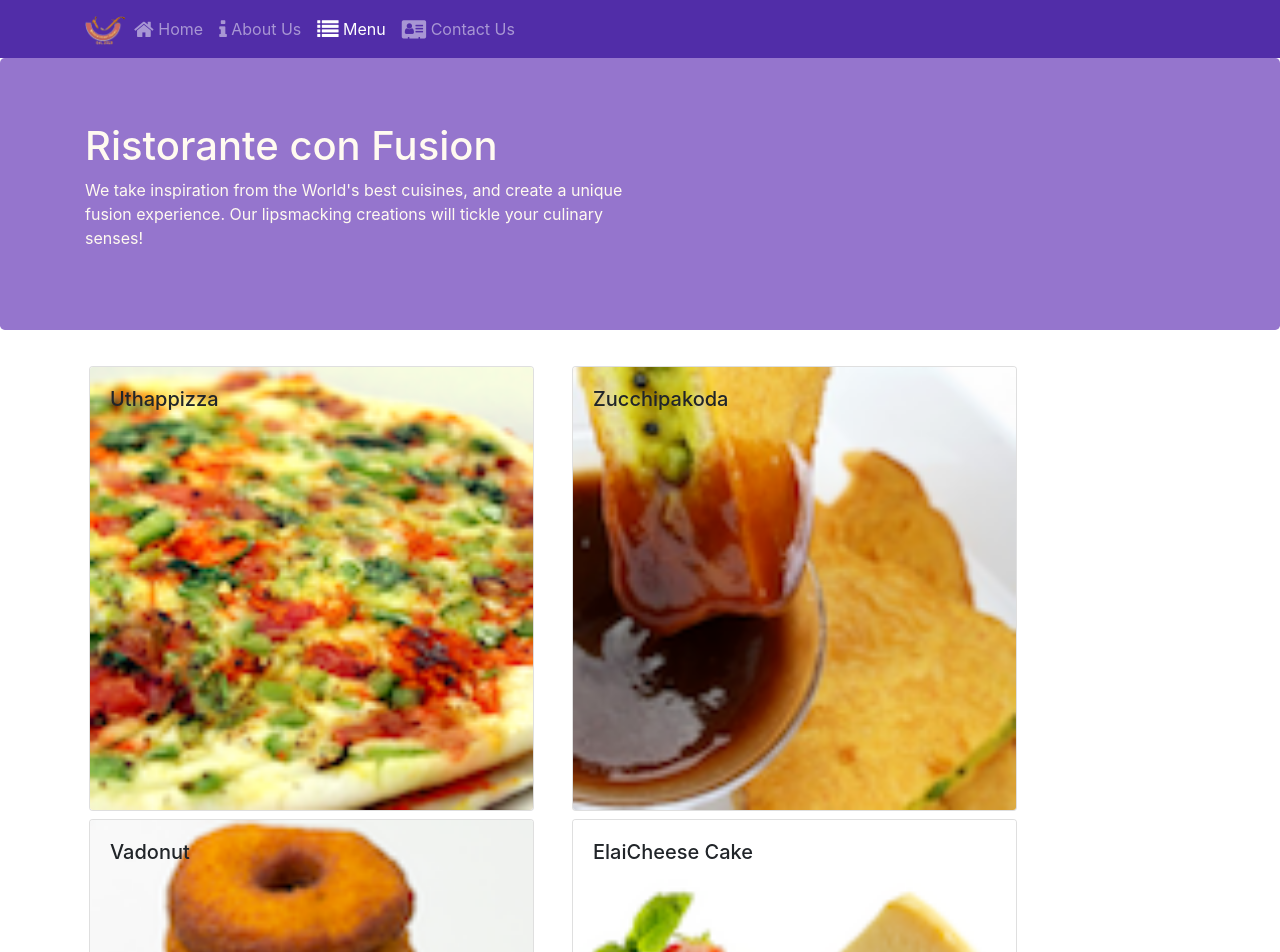
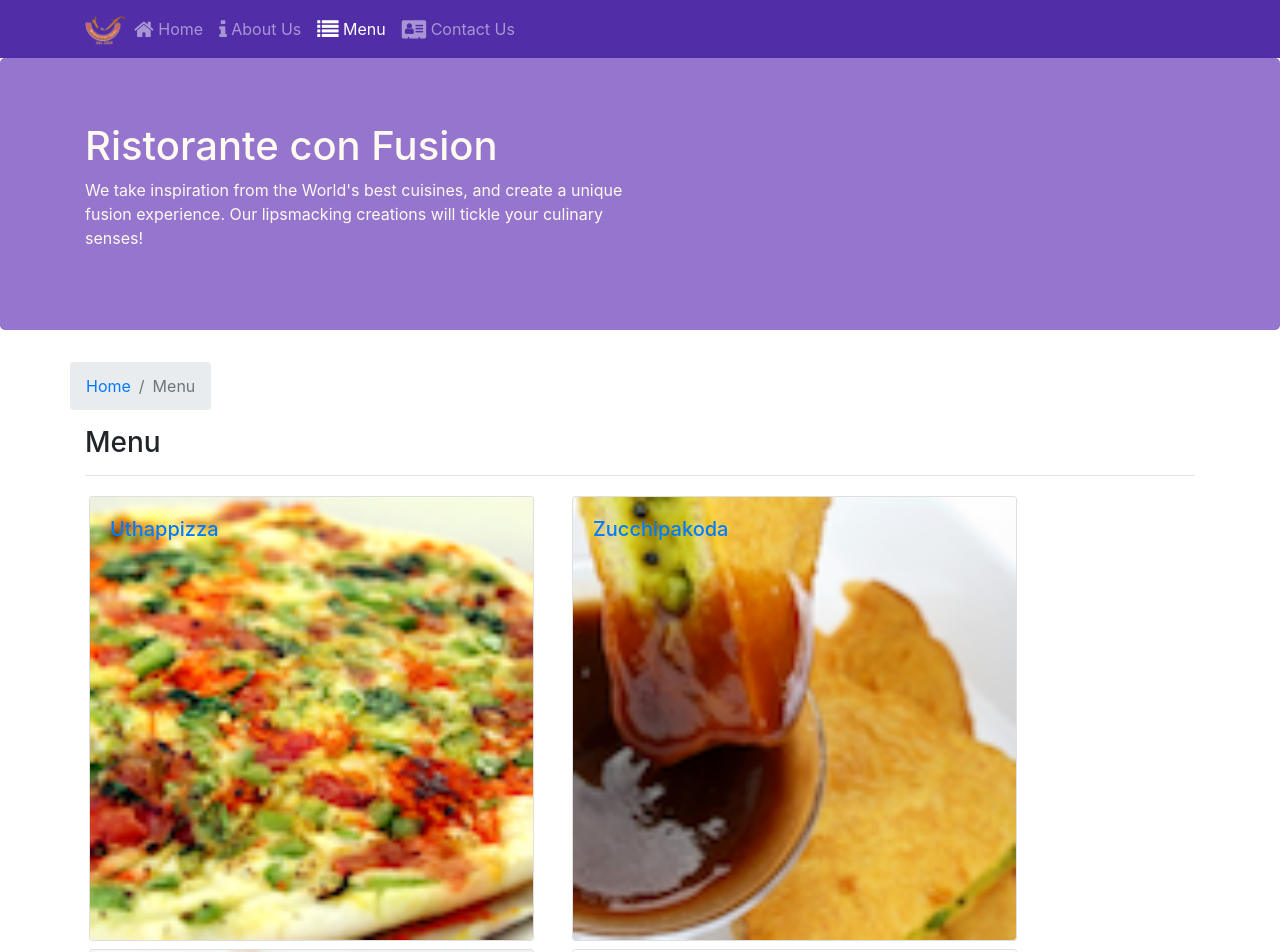
Before and after one commit to yuktish/confusionreactrest, a React (Create React App) app: page /menu in a window 1280 px wide. Shown: the top 952 px of the page. Built offline with nearby package versions, Linux system fonts and the light colour scheme.

Commit message:
Single Page Applications Part 2

```diff
--- a/src/components/ContactComponent.js
+++ b/src/components/ContactComponent.js
@@ -1,8 +1,19 @@
 import React from 'react';
-
+import {Breadcrumb, BreadcrumbItem} from 'reactstrap';
+import {Link} from 'react-router-dom';
 function Contact(props) {
     return(
         <div className="container">
+            <div className="row">
+                    <Breadcrumb>
+                        <BreadcrumbItem><Link to="/home">Home</Link></BreadcrumbItem>
+                        <BreadcrumbItem active>Contact Us</BreadcrumbItem>
+                    </Breadcrumb>
+                    <div className="col-12">
+                        <h3>Contact Us</h3>
+                        <hr />
+                    </div>
+                </div>
             <div className="row row-content">
                 <div className="col-12">
                 <h3>Location Information</h3>
--- a/src/components/DishdetailComponent.js
+++ b/src/components/DishdetailComponent.js
@@ -1,6 +1,6 @@
 import React from 'react';
-import { Card, CardImg, CardText, CardBody, CardTitle } from 'reactstrap';
-
+import { Card, CardImg, CardText, CardBody, CardTitle, Breadcrumb,BreadcrumbItem } from 'reactstrap';
+import {Link} from 'react-router-dom';
 
 
 	function RenderDish({dish}) {
@@ -59,10 +59,19 @@ import { Card, CardImg, CardText, CardBody, CardTitle } from 'reactstrap';
 		if (props.dish != null) {
 			return (
 				<div className="container">
+                    <div className="row">
+                        <Breadcrumb>
+                            <BreadcrumbItem><Link to="/menu">Menu</Link></BreadcrumbItem>
+                            <BreadcrumbItem active>{props.dish.name}</BreadcrumbItem>
+                        </Breadcrumb>
+                        <div className="col-12">
+                            <h3>{props.dish.name}</h3>
+                            <hr />
+                        </div>
+                    </div>
                 <div className="row">
-
-						<RenderDish dish={props.dish}/>
-						<RenderComments comments={props.dish.comments}/>
+					<RenderDish dish={props.dish}/>
+					<RenderComments comments={props.comments}/>
 				</div>
 				</div>
 			);
--- a/src/components/HeaderComponent.js
+++ b/src/components/HeaderComponent.js
@@ -24,7 +24,7 @@ class Header extends Component {
                 <Navbar dark expand="md">
                     <div className="container">
                         <NavbarToggler onClick={this.toggleNav} />
-                        <NavbarBrand className="mr-auto" href="/"><img src='assets/images/logo.png' height="30" width="41" alt='Ristorante Con Fusion' /></NavbarBrand>
+                        <NavbarBrand className="mr-auto" href="/"><img src="assets/images/logo.png" height="30" width="41" alt='Ristorante Con Fusion' /></NavbarBrand>
                         <Collapse isOpen={this.state.isNavOpen} navbar>
                             <Nav navbar>
                             <NavItem>
--- a/src/components/MainComponent.js
+++ b/src/components/MainComponent.js
@@ -42,12 +42,20 @@ class Main extends Component {
       );
     }
 
+    const DishWithId=({match})=>{
+      return(
+        <DishDetail dish={this.state.dishes.filter((dish) => dish.id === parseInt(match.params.dishId,10))[0]}
+            comments={this.state.comments.filter((comment) => comment.dishId === parseInt(match.params.dishId,10))} />
+      );
+    }
+
     return (
       <div>
         <Header />
         <Switch>
               <Route path='/home' component={HomePage} />
               <Route exact path='/menu' component={() => <Menu dishes={this.state.dishes} />} />
+              <Route path='/menu/:dishId' component={DishWithId} />
               <Route exact path='/contactus' component={Contact} />} />
               <Redirect to="/home" />
         </Switch>
--- a/src/components/MenuComponent.js
+++ b/src/components/MenuComponent.js
@@ -1,14 +1,15 @@
 import React from 'react';
-import { Card, CardImg, CardImgOverlay,
-    CardTitle } from 'reactstrap';
-
+import { Card, CardImg, CardImgOverlay, CardTitle, Breadcrumb, BreadcrumbItem } from 'reactstrap';
+import {Link} from 'react-router-dom';
     function RenderMenuItem ({dish, onClick}) {
         return (
             <Card>
-                <CardImg width="100%" src={dish.image} alt={dish.name} />
-                <CardImgOverlay>
-                    <CardTitle>{dish.name}</CardTitle>
-                </CardImgOverlay>
+                <Link to={`/menu/${dish.id}`}>
+                    <CardImg width="100%" src={dish.image} alt={dish.name} />
+                    <CardImgOverlay>
+                        <CardTitle>{dish.name}</CardTitle>
+                    </CardImgOverlay>
+                </Link>
             </Card>
         );
     }
@@ -26,6 +27,16 @@ import { Card, CardImg, CardImgOverlay,
         return (
             <div className="container">
                 <div className="row">
+                    <Breadcrumb>
+                        <BreadcrumbItem><Link to="/home">Home</Link></BreadcrumbItem>
+                        <BreadcrumbItem active>Menu</BreadcrumbItem>
+                    </Breadcrumb>
+                    <div className="col-12">
+                        <h3>Menu</h3>
+                        <hr />
+                    </div>
+                </div>
+                <div className="row">
                     {menu}
                 </div>
             </div>
```
